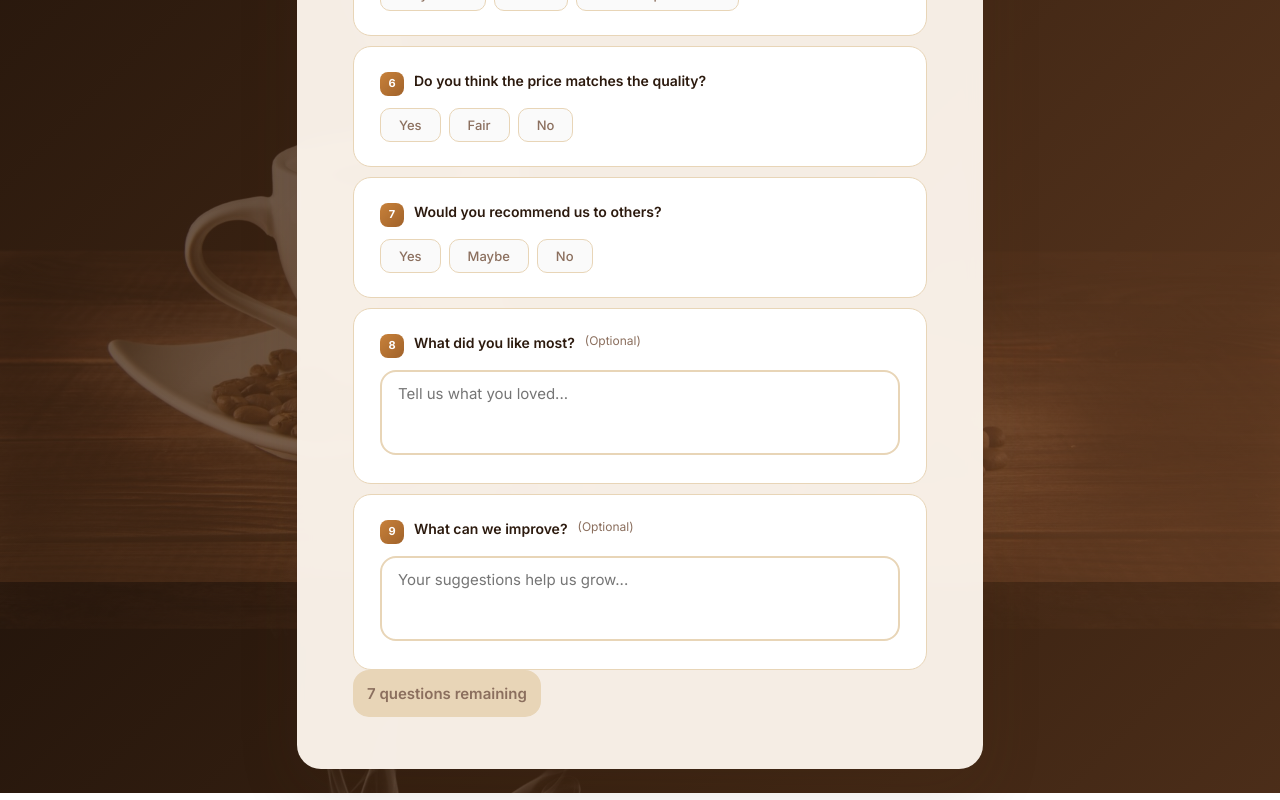
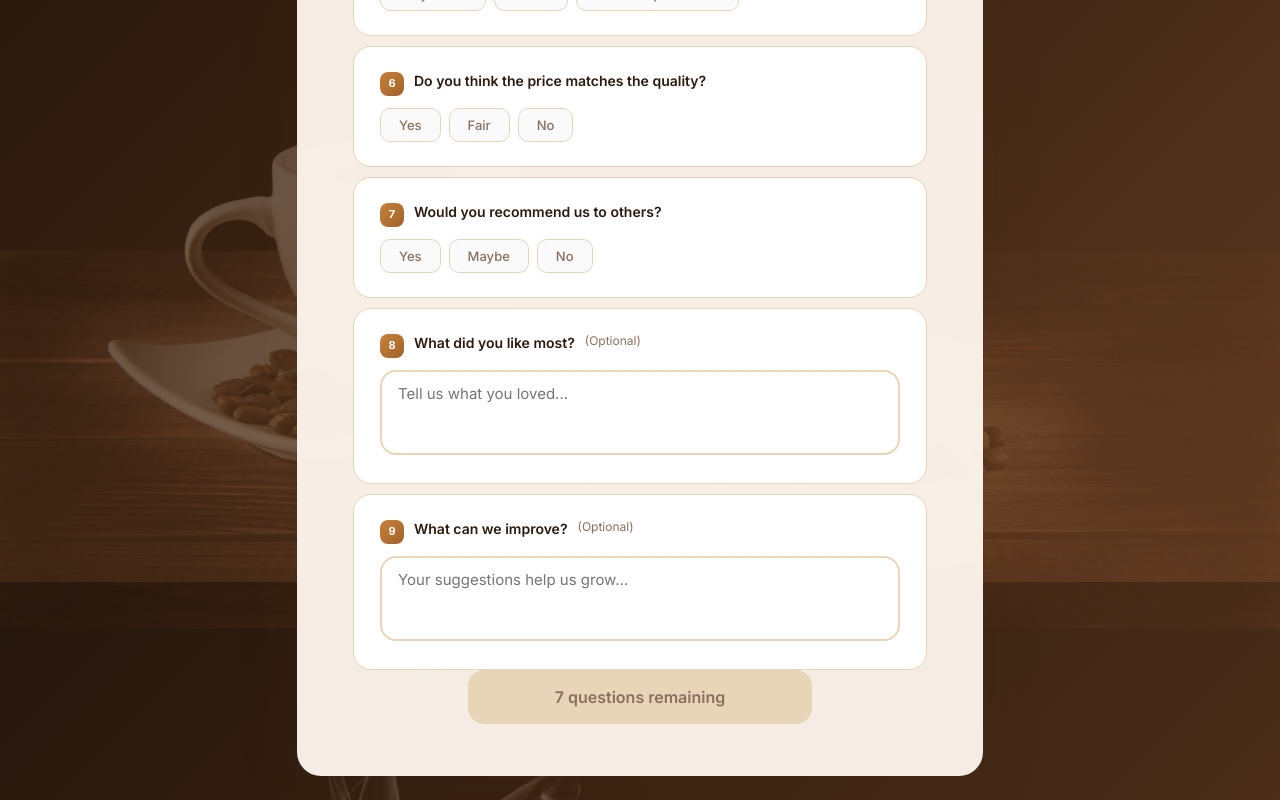
Before and after one commit to ezerahailu4-boop/nelliy-coffee, a React (Vite) app: page / in a window 1280 px wide. Shown: the part 1018-1818 px from the top of the page. Built offline with nearby package versions, Linux system fonts and the light colour scheme.

Commit message:
style: center and enlarge submit button

```diff
--- a/src/App.css
+++ b/src/App.css
@@ -323,6 +323,11 @@ input:focus, textarea:focus {
 .btn-submit {
   background: linear-gradient(135deg, var(--brown), var(--espresso));
   box-shadow: 0 4px 16px rgba(44,26,14,0.35);
+  display: block;
+  width: 60%;
+  margin: 0 auto;
+  padding: 17px;
+  font-size: 16px;
 }
 
 /* Success */
```
